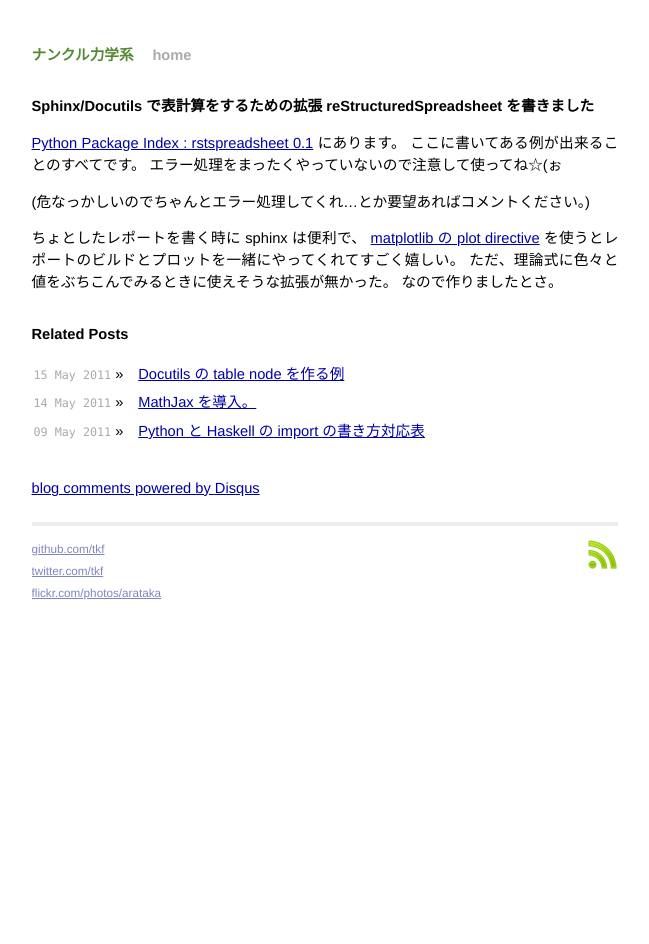
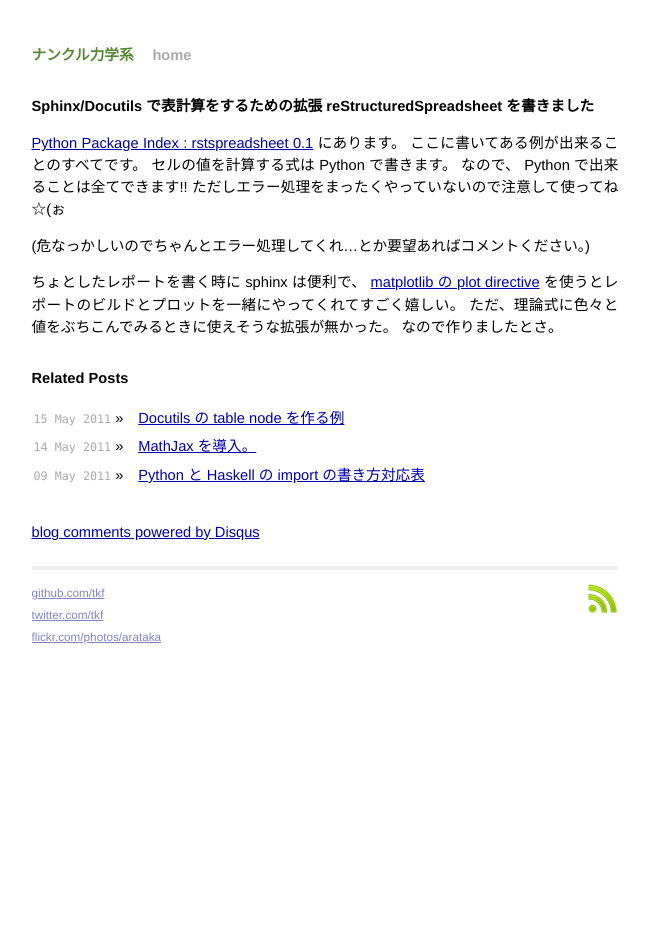
Before and after one commit to arataka/arataka.github.com, a Jekyll site: the page built from _posts/2011/05/2011-05-17-rstspreadsheet-0.1.markdown, in a window 1280 px wide. Shown: the whole page, without its empty margins (315-964 px from the left). Built offline with Jekyll 4.4.1, drawn with Linux system fonts in a browser that asks for light colours; comment, search, counter and statistics services are not loaded.

Commit message:
updated 2011-05-17-rstspreadsheet-0.1.markdown

```diff
--- a/_posts/2011/05/2011-05-17-rstspreadsheet-0.1.markdown
+++ b/_posts/2011/05/2011-05-17-rstspreadsheet-0.1.markdown
@@ -8,7 +8,9 @@ title: Sphinx/Docutils で表計算をするための拡張 reStructuredSpreadsh
 [Python Package Index : rstspreadsheet 0.1](http://pypi.python.org/pypi/rstspreadsheet/0.1)
 にあります。
 ここに書いてある例が出来ることのすべてです。
-エラー処理をまったくやっていないので注意して使ってね☆(ぉ
+セルの値を計算する式は Python で書きます。
+なので、 Python で出来ることは全てできます!!
+ただしエラー処理をまったくやっていないので注意して使ってね☆(ぉ
 
 (危なっかしいのでちゃんとエラー処理してくれ...とか要望あればコメントください。)
 
```
